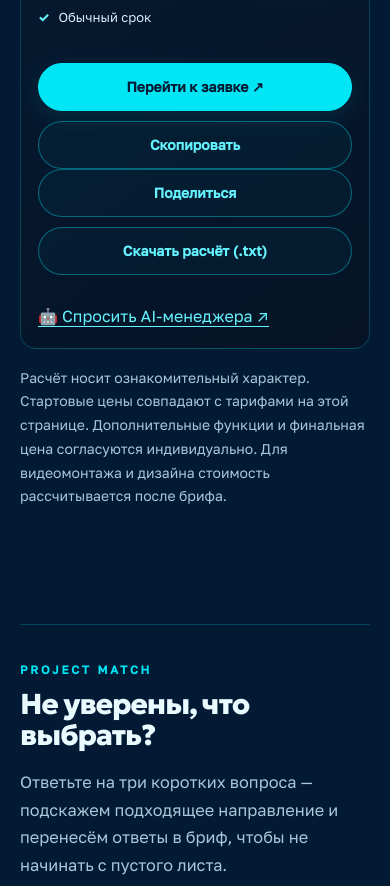
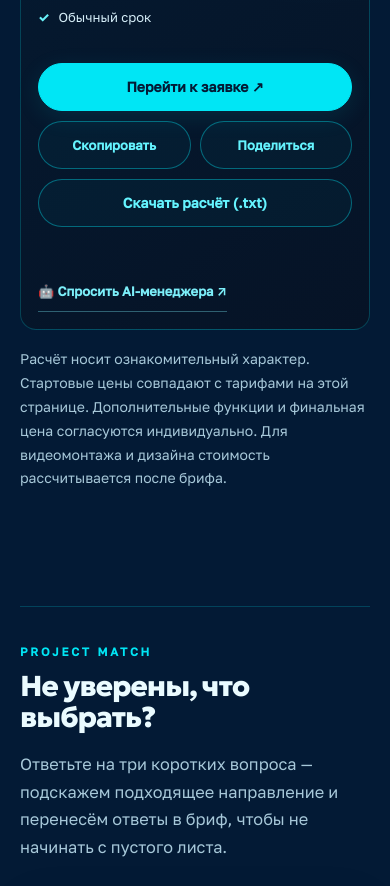
Before and after one commit to sean-way11/siteworksstudio-web, a plain HTML site: page services.html in a window 390 px wide. Shown: the part 3990-4876 px from the top of the page. Drawn offline with Linux system fonts and the light colour scheme.

Commit message:
Style project estimate share/export actions for mobile

```diff
--- a/assets/css/styles.css
+++ b/assets/css/styles.css
@@ -553,3 +553,11 @@ input,select,textarea{background:#041F3D;color:#EAFBFF;border-color:rgba(0,230,2
 .sws-home-estimate:hover { border-bottom-color:#69e7f5; }
 @media(max-width:860px) { .project-estimator-grid { grid-template-columns:1fr; }.project-estimator-result h3 { margin-bottom:14px; } }
 @media(max-width:460px) { .project-estimator-options,.project-estimator-result { border-radius:16px; padding:17px; } .estimator-features { grid-template-columns:1fr; gap:8px; } .estimator-field-split { grid-template-columns:1fr; gap:14px; } .estimator-features label { min-height:45px; }.project-estimator-options { gap:20px; } }
+
+
+/* Estimate tools: share the chosen configuration, or download it without registration. */
+.estimator-tools{display:grid;grid-template-columns:repeat(2,minmax(0,1fr));gap:9px}
+.estimator-tools .btn{padding:12px 9px;white-space:normal;font-size:13px}
+.estimator-ai-link{display:inline-flex;align-items:center;margin-top:16px;padding:9px 0;color:#7ceef9;font-weight:700;font-size:13px;text-decoration:none;border-bottom:1px solid rgba(124,238,249,.35);align-self:flex-start}
+.estimator-ai-link:hover{color:#d6fbff;border-color:#d6fbff}
+@media(max-width:360px){.estimator-tools{grid-template-columns:1fr}}
```
